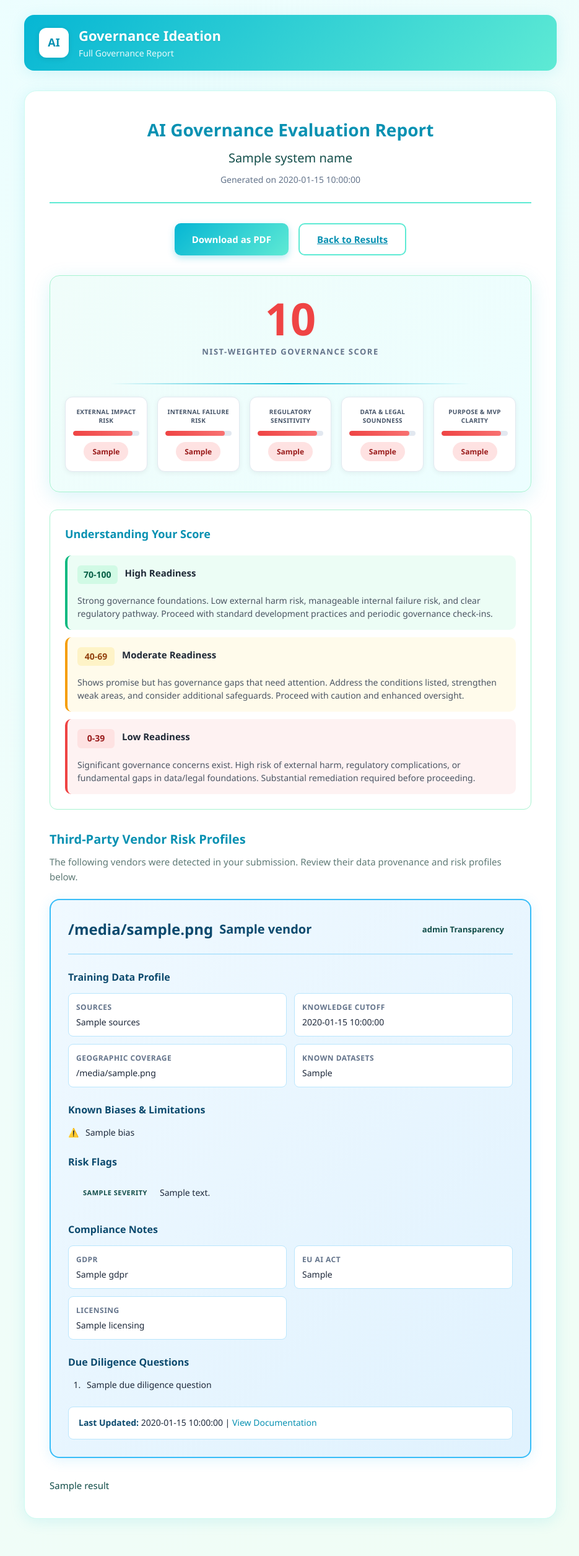
After one commit to akritipa2306-spacekiwi/AI_concept_risk_screener, a Flask app: template templates/report.html in a window 1280 px wide. The commit adds this page. Shown: the whole page at 62% size, without its empty margins (171-1106 px from the left). Run offline with Flask 3, Linux system fonts and the light colour scheme; the template is opened without the code that fills it: most values are stand-ins (such as "Sample title", 1, 10 or a date in 2020).

Commit message:
Add a full report view and PDF download functionality
Adds a new report route and modifies the results page to include a "View Full Report" button that opens a new tab with a downloadable PDF of the full governance evaluation. Session storage is updated to persist necessary data between routes.

Replit-Commit-Author: Agent
Replit-Commit-Session-Id: a2b971af-2322-443b-a3b0-d12890020d36
Replit-Commit-Checkpoint-Type: full_checkpoint
Replit-Commit-Event-Id: 4ca4cd0b-7129-4905-a4ba-324459a0c18d
Replit-Commit-Screenshot-Url: https://storage.googleapis.com/screenshot-production-us-central1/c0fcdf84-e1d6-4791-a157-bfff9000fcd2/a2b971af-2322-443b-a3b0-d12890020d36/VmdNpmU
Replit-Helium-Checkpoint-Created: true

```diff
--- a/main.py
+++ b/main.py
@@ -613,6 +613,7 @@ Stated risk tolerance: {risk_tolerance}
             session['scores'] = scores
             session['vendors'] = matched_vendors
             session['vendor_risk_score'] = vendor_risk_score
+            session['system_name'] = system_name
             session['error'] = None
         except Exception as e:
             session['error'] = f"An error occurred while calling the API: {str(e)}"
@@ -628,11 +629,12 @@ Stated risk tolerance: {risk_tolerance}
 
 @app.route("/results")
 def results():
-    result = session.pop('result', None)
-    error = session.pop('error', None)
-    scores = session.pop('scores', None)
-    vendors = session.pop('vendors', [])
-    vendor_risk_score = session.pop('vendor_risk_score', None)
+    result = session.get('result', None)
+    error = session.get('error', None)
+    scores = session.get('scores', None)
+    vendors = session.get('vendors', [])
+    vendor_risk_score = session.get('vendor_risk_score', None)
+    system_name = session.get('system_name', 'AI System')
 
     if result:
         result = Markup(result)
@@ -641,7 +643,30 @@ def results():
         return redirect(url_for('index'))
 
     return render_template("results.html", result=result, error=error, scores=scores,
-                          vendors=vendors, vendor_risk_score=vendor_risk_score)
+                          vendors=vendors, vendor_risk_score=vendor_risk_score,
+                          system_name=system_name)
+
+
+@app.route("/report")
+def report():
+    from datetime import datetime
+    result = session.get('result', None)
+    error = session.get('error', None)
+    scores = session.get('scores', None)
+    vendors = session.get('vendors', [])
+    vendor_risk_score = session.get('vendor_risk_score', None)
+    system_name = session.get('system_name', 'AI System')
+    now = datetime.now().strftime("%B %d, %Y at %I:%M %p")
+
+    if result:
+        result = Markup(result)
+
+    if not result and not error:
+        return redirect(url_for('index'))
+
+    return render_template("report.html", result=result, error=error, scores=scores,
+                          vendors=vendors, vendor_risk_score=vendor_risk_score,
+                          system_name=system_name, now=now)
 
 
 if __name__ == "__main__":
--- /dev/null
+++ b/templates/report.html
@@ -0,0 +1,406 @@
+<!doctype html>
+<html lang="en">
+<head>
+  <meta charset="utf-8" />
+  <title>{{ system_name }} - Governance Report</title>
+  <link rel="stylesheet" href="{{ url_for('static', filename='style.css') }}">
+  <style>
+    @media print {
+      body {
+        background: white !important;
+        -webkit-print-color-adjust: exact;
+        print-color-adjust: exact;
+      }
+      .page {
+        max-width: 100%;
+        padding: 0;
+        margin: 0;
+      }
+      .top-bar {
+        background: linear-gradient(135deg, #06b6d4 0%, #5eead4 100%) !important;
+        -webkit-print-color-adjust: exact;
+        print-color-adjust: exact;
+      }
+      .card {
+        box-shadow: none;
+        border: none;
+        padding: 20px;
+      }
+      .no-print {
+        display: none !important;
+      }
+      .score-card-print {
+        background: #f0fdfa !important;
+        -webkit-print-color-adjust: exact;
+        print-color-adjust: exact;
+      }
+      .vendor-card {
+        break-inside: avoid;
+        page-break-inside: avoid;
+      }
+      .range-item {
+        break-inside: avoid;
+        page-break-inside: avoid;
+      }
+    }
+
+    .report-header {
+      text-align: center;
+      margin-bottom: 32px;
+      padding-bottom: 24px;
+      border-bottom: 2px solid #5eead4;
+    }
+    .report-header h1 {
+      font-size: 28px;
+      color: #0891b2;
+      margin-bottom: 8px;
+    }
+    .report-header .system-name {
+      font-size: 20px;
+      color: #134e4a;
+      margin-bottom: 8px;
+    }
+    .report-header .report-date {
+      font-size: 14px;
+      color: #64748b;
+    }
+
+    .print-actions {
+      display: flex;
+      gap: 16px;
+      justify-content: center;
+      margin-bottom: 32px;
+    }
+
+    .score-card-print {
+      display: flex !important;
+      flex-direction: column !important;
+      align-items: center !important;
+      background: linear-gradient(135deg, #f0fdfa 0%, #ecfeff 100%) !important;
+      border-radius: 16px;
+      padding: 32px 24px !important;
+      box-shadow: 0 8px 32px rgba(6, 182, 212, 0.15);
+      margin-bottom: 28px;
+      text-align: center;
+      overflow: visible !important;
+      border: 1px solid #a7f3d0;
+    }
+    .score-dashboard-print {
+      display: flex;
+      flex-direction: column;
+      align-items: center;
+      margin-bottom: 20px;
+    }
+    .score-number-large {
+      font-size: 72px;
+      font-weight: 800;
+      line-height: 1;
+      margin-bottom: 8px;
+    }
+    .score-number-large.score-green { color: #10b981; }
+    .score-number-large.score-yellow { color: #f59e0b; }
+    .score-number-large.score-red { color: #ef4444; }
+    .score-subtitle-print {
+      font-size: 13px;
+      font-weight: 600;
+      color: #64748b;
+      text-transform: uppercase;
+      letter-spacing: 1.5px;
+    }
+    .score-divider-print {
+      width: 80%;
+      height: 2px;
+      background: linear-gradient(90deg, transparent, #06b6d4, transparent);
+      margin: 20px 0;
+    }
+    .score-details-print {
+      display: grid !important;
+      grid-template-columns: repeat(5, 1fr) !important;
+      gap: 16px !important;
+      text-align: center;
+      width: 100%;
+    }
+    .score-item-print {
+      display: flex !important;
+      flex-direction: column !important;
+      align-items: center !important;
+      background: white;
+      border-radius: 12px;
+      padding: 16px 12px !important;
+      box-shadow: 0 2px 8px rgba(0, 0, 0, 0.06);
+      border: 1px solid #e2e8f0;
+    }
+    .score-item-label-print {
+      font-size: 10px;
+      font-weight: 700;
+      color: #475569;
+      text-transform: uppercase;
+      letter-spacing: 0.3px;
+      margin-bottom: 10px;
+      text-align: center;
+      line-height: 1.4;
+    }
+    .score-bar-container-print {
+      width: 100%;
+      height: 8px;
+      background: #e2e8f0;
+      border-radius: 4px;
+      overflow: hidden;
+      margin-bottom: 10px;
+    }
+    .score-bar-print {
+      height: 100%;
+      border-radius: 4px;
+    }
+    .bar-green { background: linear-gradient(90deg, #10b981, #34d399); }
+    .bar-yellow { background: linear-gradient(90deg, #f59e0b, #fbbf24); }
+    .bar-red { background: linear-gradient(90deg, #ef4444, #f87171); }
+    .score-badge-print {
+      display: inline-block;
+      padding: 6px 14px;
+      border-radius: 20px;
+      font-size: 12px;
+      font-weight: 700;
+    }
+    .badge-green { background: #d1fae5; color: #065f46; }
+    .badge-yellow { background: #fef3c7; color: #92400e; }
+    .badge-red { background: #fee2e2; color: #991b1b; }
+    .badge-excellent { background: #d1fae5; color: #065f46; }
+    .badge-moderate { background: #fef3c7; color: #92400e; }
+    .badge-weak { background: #fee2e2; color: #991b1b; }
+    .badge-strong { background: #d1fae5; color: #065f46; }
+
+    @media (max-width: 900px) {
+      .score-details-print {
+        grid-template-columns: repeat(3, 1fr) !important;
+      }
+    }
+    @media (max-width: 600px) {
+      .score-details-print {
+        grid-template-columns: repeat(2, 1fr) !important;
+      }
+      .score-number-large {
+        font-size: 56px;
+      }
+    }
+  </style>
+</head>
+<body>
+<div class="page">
+  <header class="top-bar no-print">
+    <div class="logo-pill">AI</div>
+    <div class="top-text">
+      <div class="top-title">Governance Ideation</div>
+      <div class="top-subtitle">Full Governance Report</div>
+    </div>
+  </header>
+
+  <main class="card">
+    <div class="report-header">
+      <h1>AI Governance Evaluation Report</h1>
+      <div class="system-name">{{ system_name }}</div>
+      <div class="report-date">Generated on {{ now }}</div>
+    </div>
+
+    <div class="print-actions no-print">
+      <button onclick="window.print()" class="btn-primary">Download as PDF</button>
+      <a href="/results" class="btn-secondary">Back to Results</a>
+    </div>
+
+    {% if error %}
+      <div class="result error">{{ error }}</div>
+    {% endif %}
+
+    {% if result %}
+      {% if scores and scores.overall_score is defined %}
+      <div class="score-card-print">
+        <div class="score-dashboard-print">
+          <div class="score-number-large {% if scores.overall_score >= 70 %}score-green{% elif scores.overall_score >= 40 %}score-yellow{% else %}score-red{% endif %}">
+            {{ scores.overall_score }}
+          </div>
+          <div class="score-subtitle-print">NIST-Weighted Governance Score</div>
+        </div>
+        <div class="score-divider-print"></div>
+        <div class="score-details-print">
+          {% if scores.external_impact is defined %}
+          <div class="score-item-print">
+            <div class="score-item-label-print">External Impact Risk</div>
+            <div class="score-bar-container-print">
+              <div class="score-bar-print {% if scores.external_impact == 'Low' %}bar-green{% elif scores.external_impact == 'Medium' %}bar-yellow{% else %}bar-red{% endif %}"
+                   style="width: {% if scores.external_impact == 'Low' %}30{% elif scores.external_impact == 'Medium' %}60{% else %}90{% endif %}%"></div>
+            </div>
+            <span class="score-badge-print {% if scores.external_impact == 'Low' %}badge-green{% elif scores.external_impact == 'Medium' %}badge-yellow{% else %}badge-red{% endif %}">
+              {{ scores.external_impact }}
+            </span>
+          </div>
+          {% endif %}
+          {% if scores.internal_failure is defined %}
+          <div class="score-item-print">
+            <div class="score-item-label-print">Internal Failure Risk</div>
+            <div class="score-bar-container-print">
+              <div class="score-bar-print {% if scores.internal_failure == 'Low' %}bar-green{% elif scores.internal_failure == 'Medium' %}bar-yellow{% else %}bar-red{% endif %}"
+                   style="width: {% if scores.internal_failure == 'Low' %}30{% elif scores.internal_failure == 'Medium' %}60{% else %}90{% endif %}%"></div>
+            </div>
+            <span class="score-badge-print {% if scores.internal_failure == 'Low' %}badge-green{% elif scores.internal_failure == 'Medium' %}badge-yellow{% else %}badge-red{% endif %}">
+              {{ scores.internal_failure }}
+            </span>
+          </div>
+          {% endif %}
+          {% if scores.regulatory_sensitivity is defined %}
+          <div class="score-item-print">
+            <div class="score-item-label-print">Regulatory Sensitivity</div>
+            <div class="score-bar-container-print">
+              <div class="score-bar-print {% if scores.regulatory_sensitivity == 'Low' %}bar-green{% elif scores.regulatory_sensitivity == 'Medium' %}bar-yellow{% else %}bar-red{% endif %}"
+                   style="width: {% if scores.regulatory_sensitivity == 'Low' %}30{% elif scores.regulatory_sensitivity == 'Medium' %}60{% else %}90{% endif %}%"></div>
+            </div>
+            <span class="score-badge-print {% if scores.regulatory_sensitivity == 'Low' %}badge-green{% elif scores.regulatory_sensitivity == 'Medium' %}badge-yellow{% else %}badge-red{% endif %}">
+              {{ scores.regulatory_sensitivity }}
+            </span>
+          </div>
+          {% endif %}
+          {% if scores.data_legal_soundness is defined %}
+          <div class="score-item-print">
+            <div class="score-item-label-print">Data & Legal Soundness</div>
+            <div class="score-bar-container-print">
+              <div class="score-bar-print {% if scores.data_legal_soundness == 'Excellent' %}bar-green{% elif scores.data_legal_soundness == 'Moderate' %}bar-yellow{% else %}bar-red{% endif %}"
+                   style="width: {% if scores.data_legal_soundness == 'Excellent' %}30{% elif scores.data_legal_soundness == 'Moderate' %}60{% else %}90{% endif %}%"></div>
+            </div>
+            <span class="score-badge-print {% if scores.data_legal_soundness == 'Excellent' %}badge-excellent{% elif scores.data_legal_soundness == 'Moderate' %}badge-moderate{% else %}badge-weak{% endif %}">
+              {{ scores.data_legal_soundness }}
+            </span>
+          </div>
+          {% endif %}
+          {% if scores.purpose_clarity is defined %}
+          <div class="score-item-print">
+            <div class="score-item-label-print">Purpose & MVP Clarity</div>
+            <div class="score-bar-container-print">
+              <div class="score-bar-print {% if scores.purpose_clarity == 'Strong' %}bar-green{% elif scores.purpose_clarity == 'Moderate' %}bar-yellow{% else %}bar-red{% endif %}"
+                   style="width: {% if scores.purpose_clarity == 'Strong' %}30{% elif scores.purpose_clarity == 'Moderate' %}60{% else %}90{% endif %}%"></div>
+            </div>
+            <span class="score-badge-print {% if scores.purpose_clarity == 'Strong' %}badge-strong{% elif scores.purpose_clarity == 'Moderate' %}badge-moderate{% else %}badge-weak{% endif %}">
+              {{ scores.purpose_clarity }}
+            </span>
+          </div>
+          {% endif %}
+        </div>
+      </div>
+
+      <div class="score-ranges">
+        <h3>Understanding Your Score</h3>
+        <div class="range-item range-green">
+          <span class="range-label">70-100</span>
+          <span class="range-title">High Readiness</span>
+          <p>Strong governance foundations. Low external harm risk, manageable internal failure risk, and clear regulatory pathway. Proceed with standard development practices and periodic governance check-ins.</p>
+        </div>
+        <div class="range-item range-yellow">
+          <span class="range-label">40-69</span>
+          <span class="range-title">Moderate Readiness</span>
+          <p>Shows promise but has governance gaps that need attention. Address the conditions listed, strengthen weak areas, and consider additional safeguards. Proceed with caution and enhanced oversight.</p>
+        </div>
+        <div class="range-item range-red">
+          <span class="range-label">0-39</span>
+          <span class="range-title">Low Readiness</span>
+          <p>Significant governance concerns exist. High risk of external harm, regulatory complications, or fundamental gaps in data/legal foundations. Substantial remediation required before proceeding.</p>
+        </div>
+      </div>
+      {% endif %}
+
+      {% if vendors and vendors|length > 0 %}
+      <div class="vendors-section">
+        <h2>Third-Party Vendor Risk Profiles</h2>
+        <p class="vendors-intro">The following vendors were detected in your submission. Review their data provenance and risk profiles below.</p>
+
+        {% for vendor in vendors %}
+        <div class="vendor-card">
+          <div class="vendor-header">
+            <h3><span class="vendor-logo">{{ vendor.logo }}</span> {{ vendor.name }}</h3>
+            <span class="transparency-badge transparency-{{ vendor.transparency.level|lower|replace('-', '')|replace(' ', '') }}">
+              {{ vendor.transparency.level }} Transparency
+            </span>
+          </div>
+
+          <div class="vendor-section">
+            <h4>Training Data Profile</h4>
+            <div class="vendor-grid">
+              <div class="vendor-item">
+                <span class="vendor-label">Sources</span>
+                <span class="vendor-value">{{ vendor.trainingData.sources }}</span>
+              </div>
+              <div class="vendor-item">
+                <span class="vendor-label">Knowledge Cutoff</span>
+                <span class="vendor-value">{{ vendor.trainingData.cutoffDate }}</span>
+              </div>
+              <div class="vendor-item">
+                <span class="vendor-label">Geographic Coverage</span>
+                <span class="vendor-value">{{ vendor.trainingData.geographicCoverage }}</span>
+              </div>
+              <div class="vendor-item">
+                <span class="vendor-label">Known Datasets</span>
+                <span class="vendor-value">{{ vendor.trainingData.knownDatasets }}</span>
+              </div>
+            </div>
+          </div>
+
+          <div class="vendor-section">
+            <h4>Known Biases & Limitations</h4>
+            <ul class="vendor-list">
+              {% for bias in vendor.knownBiases %}
+              <li>{{ bias }}</li>
+              {% endfor %}
+            </ul>
+          </div>
+
+          <div class="vendor-section">
+            <h4>Risk Flags</h4>
+            <div class="risk-flags">
+              {% for risk in vendor.risks %}
+              <div class="risk-flag risk-{{ risk.severity }}">
+                <span class="risk-severity">{{ risk.severity|upper }}</span>
+                <span class="risk-text">{{ risk.text }}</span>
+              </div>
+              {% endfor %}
+            </div>
+          </div>
+
+          <div class="vendor-section">
+            <h4>Compliance Notes</h4>
+            <div class="vendor-grid">
+              <div class="vendor-item">
+                <span class="vendor-label">GDPR</span>
+                <span class="vendor-value">{{ vendor.compliance.gdpr }}</span>
+              </div>
+              <div class="vendor-item">
+                <span class="vendor-label">EU AI Act</span>
+                <span class="vendor-value">{{ vendor.compliance.euAiAct }}</span>
+              </div>
+              <div class="vendor-item">
+                <span class="vendor-label">Licensing</span>
+                <span class="vendor-value">{{ vendor.compliance.licensing }}</span>
+              </div>
+            </div>
+          </div>
+
+          <div class="vendor-section">
+            <h4>Due Diligence Questions</h4>
+            <ol class="vendor-questions">
+              {% for question in vendor.dueDiligenceQuestions %}
+              <li>{{ question }}</li>
+              {% endfor %}
+            </ol>
+          </div>
+
+          <div class="vendor-note">
+            <strong>Last Updated:</strong> {{ vendor.lastUpdated }} |
+            <a href="{{ vendor.documentationUrl }}" target="_blank" rel="noopener noreferrer">View Documentation</a>
+          </div>
+        </div>
+        {% endfor %}
+      </div>
+      {% endif %}
+
+      <div class="result-content">{{ result }}</div>
+    {% endif %}
+  </main>
+</div>
+</body>
+</html>
```
Also changed, not shown: templates/results.html (+33 -113 lines).
